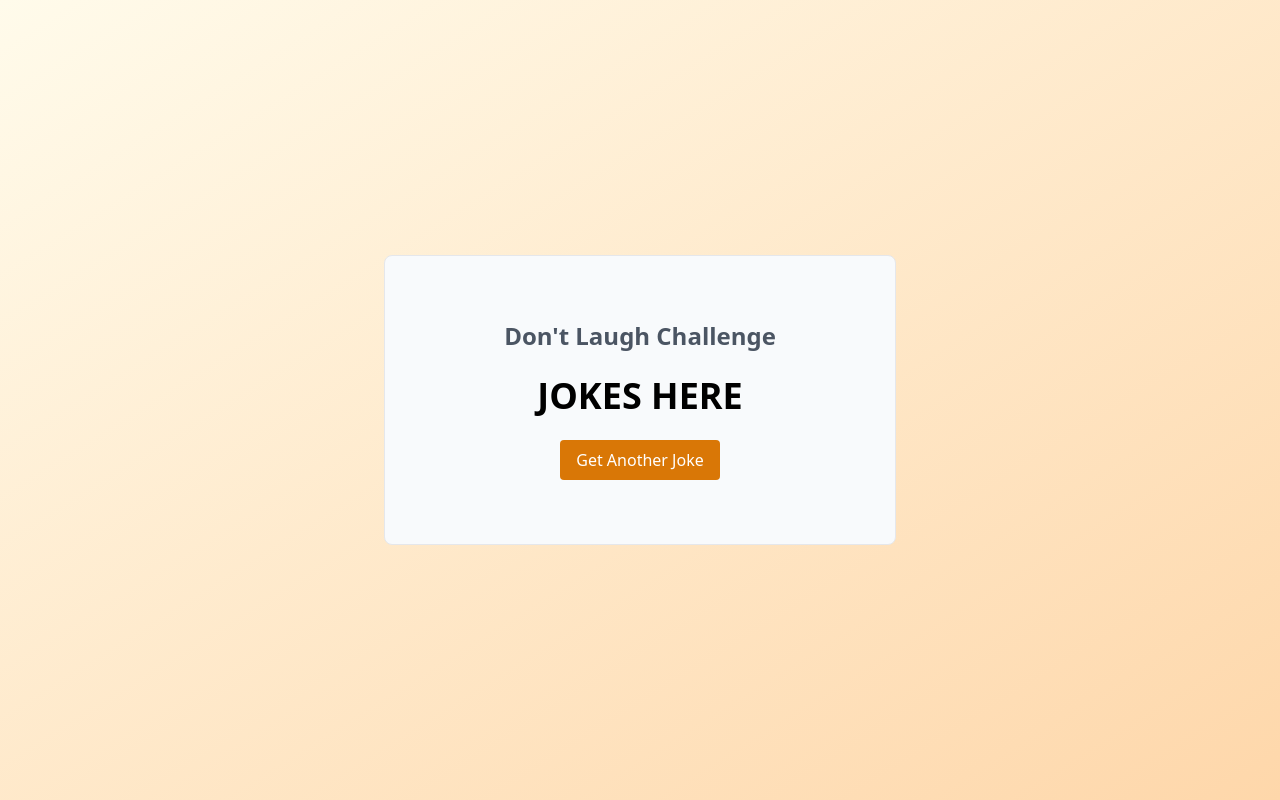
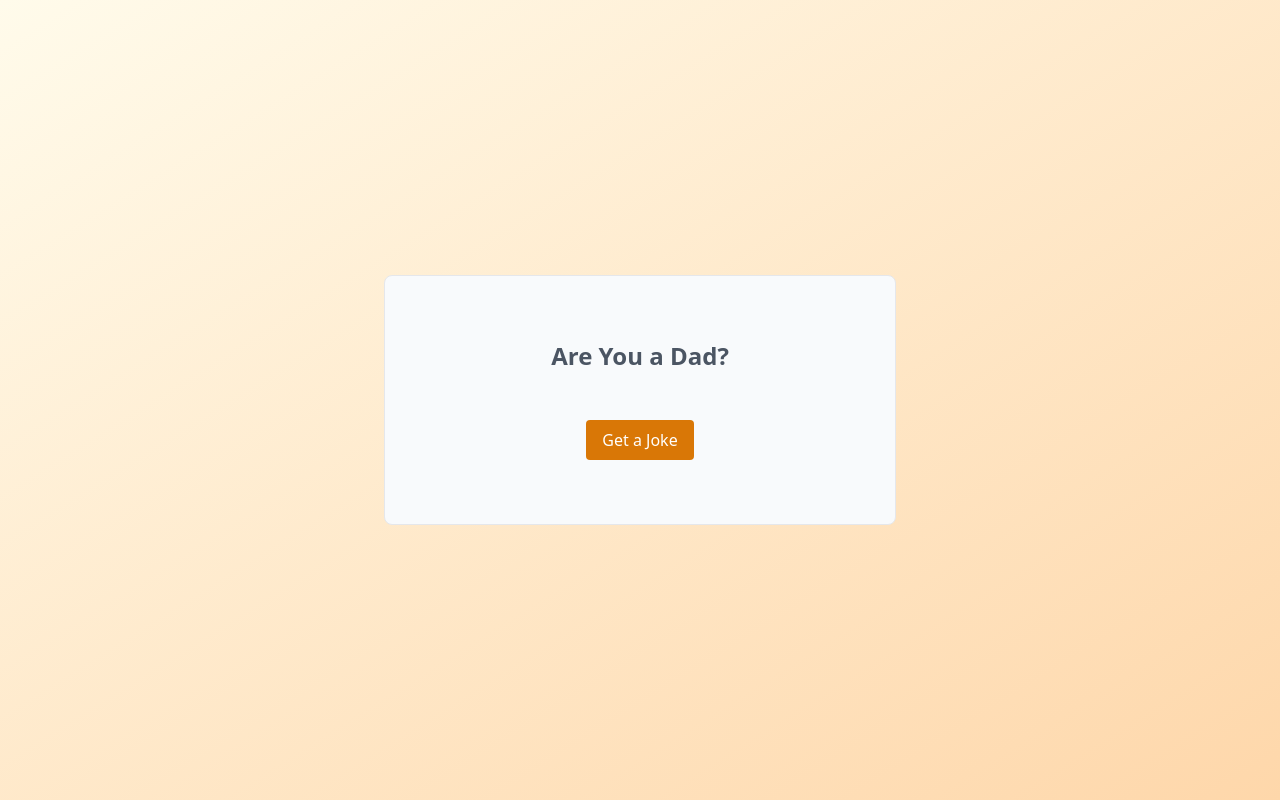
Before and after one commit to Ravsst2004/dad-jokes, a React (Vite) app: page / in a window 1280 px wide. Built offline with nearby package versions, Linux system fonts and the light colour scheme.

Commit message:
feat: fetch and display dad jokes

```diff
--- a/src/App.jsx
+++ b/src/App.jsx
@@ -1,13 +1,31 @@
+import { useState } from "react";
+
+const API = "https://icanhazdadjoke.com/";
+
 const App = () => {
+  const [joke, setJoke] = useState(null);
+
+  // API from icanhazdadjoke
+  const handleGetJoke = () => {
+    fetch(API, {
+      headers: {
+        Accept: "application/json",
+      },
+    })
+      .then((res) => res.json())
+      .then((data) => setJoke(data.joke));
+  };
+
   return (
     <section className="bg-gradient-to-br from-amber-50 to-orange-200 w-full h-screen flex justify-center items-center">
       <div className="px-4 py-16 text-center space-y-6 border rounded-lg bg-slate-50 w-[32rem] h-fit">
-        <h1 className="text-2xl font-semibold text-gray-600">
-          Don&apos;t Laugh Challenge
-        </h1>
-        <p className="text-4xl font-bold">JOKES HERE</p>
-        <button className="bg-amber-600 hover:bg-amber-700 text-white py-2 px-4 rounded font-medium">
-          Get Another Joke
+        <h1 className="text-2xl font-semibold text-gray-600">Are You a Dad?</h1>
+        <p className="text-4xl font-bold">{joke}</p>
+        <button
+          onClick={handleGetJoke}
+          className="bg-amber-600 hover:bg-amber-700 text-white py-2 px-4 rounded font-medium"
+        >
+          {joke === null ? "Get a Joke" : "Get Another Joke"}
         </button>
       </div>
     </section>
```
